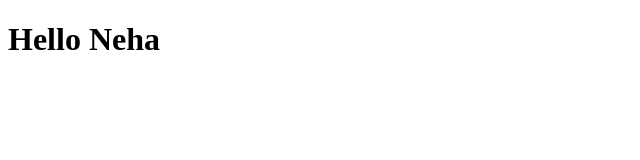
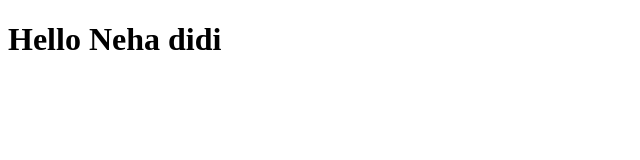
Before and after one commit to rkritesh000/coursera-test, a plain HTML site: page index.html in a window 1280 px wide. Shown: the whole page, without its empty margins (0-640 px from the left). Drawn offline with Linux system fonts and the light colour scheme.

Commit message:
next version of committed

```diff
--- a/index.html
+++ b/index.html
@@ -9,7 +9,7 @@
 </head>
 
 <body>
-    <h1>Hello Neha</h1>
+    <h1>Hello Neha didi</h1>
 </body>
 
 </html>
```
